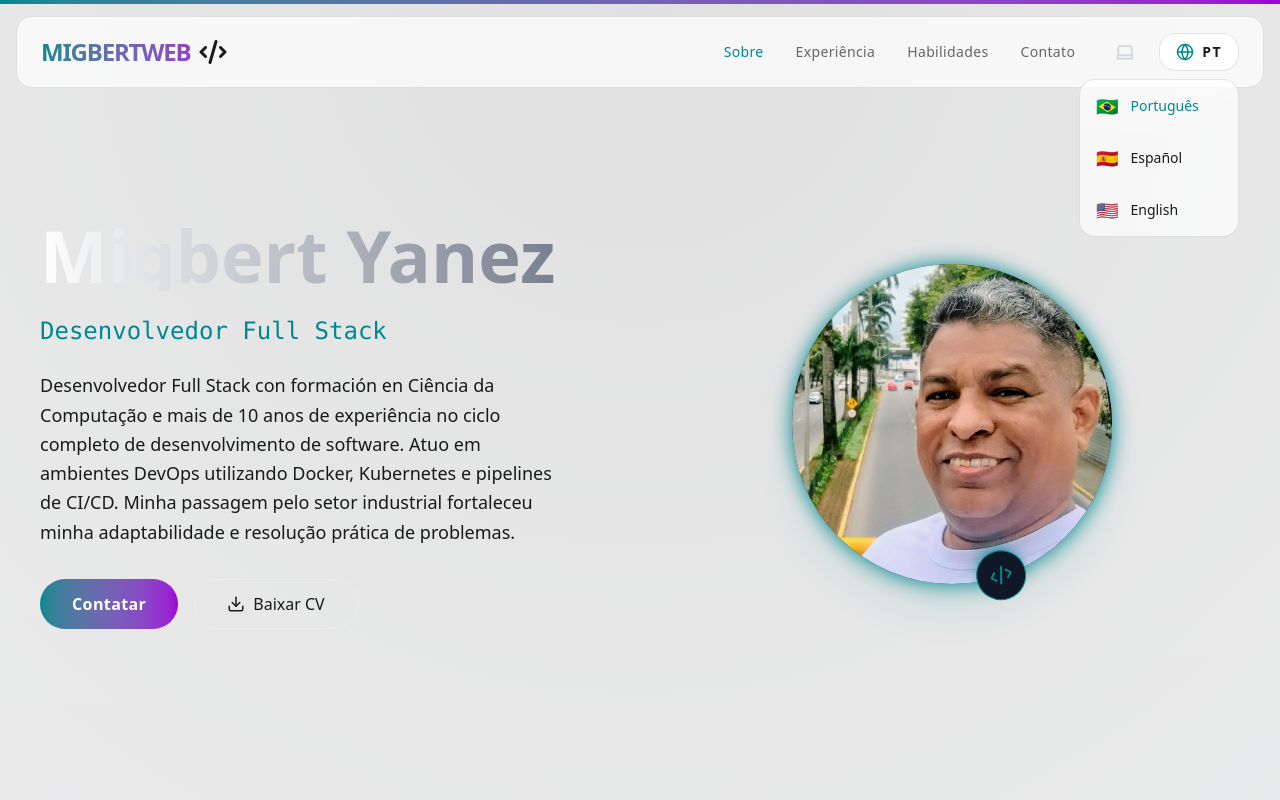
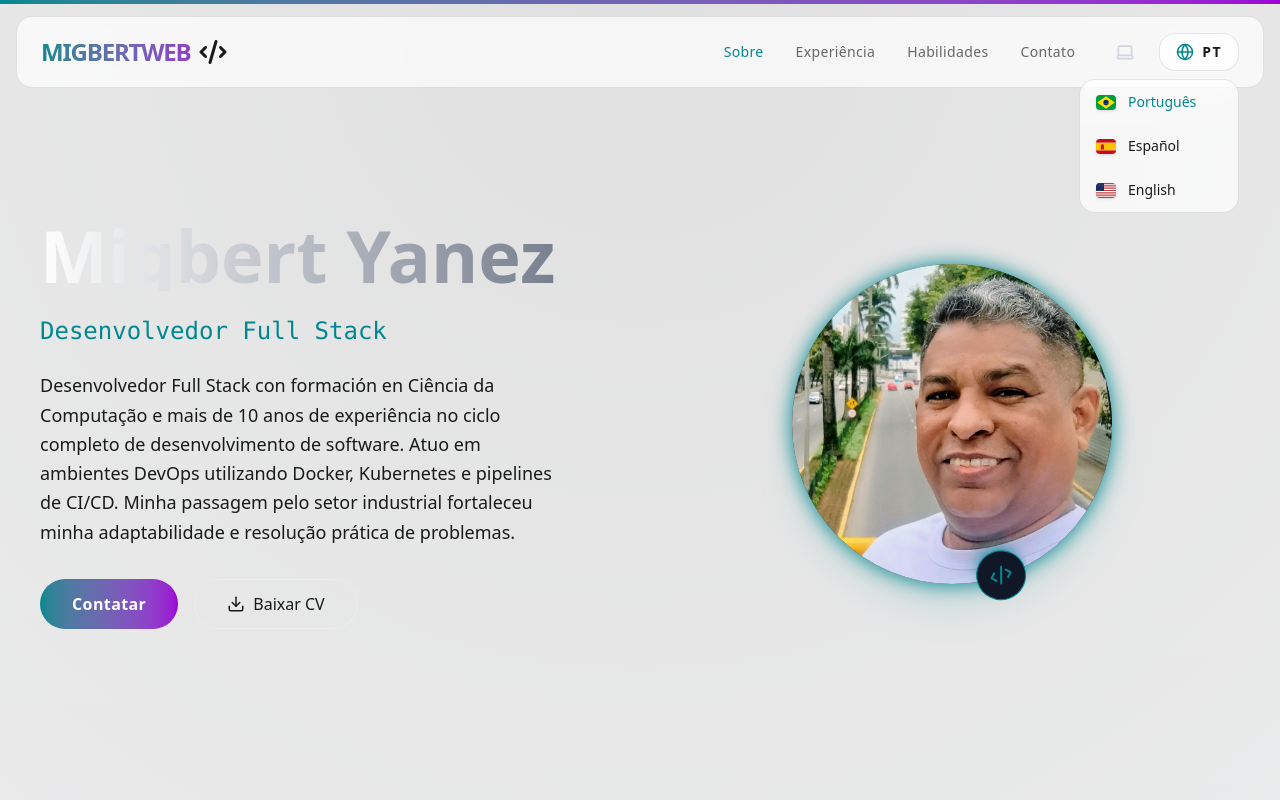
Before and after one commit to migbertweb/portafolio, a React (Vite) app: page / in a window 1280 px wide. Both pictures are taken after a click on the button "PT". Shown: the top 800 px of the page. Built offline with nearby package versions, Linux system fonts and the light colour scheme.

Commit message:
agregue iconos svg para las banderas de idioma

```diff
--- a/src/components/LanguageSelector.tsx
+++ b/src/components/LanguageSelector.tsx
@@ -3,10 +3,46 @@ import { useStore } from '../store/useStore';
 import { motion } from 'framer-motion';
 import { Globe } from 'lucide-react';
 
+const FlagBR = () => (
+  <svg viewBox="0 0 640 480" className="w-5 h-auto rounded-sm shadow-sm">
+    <g fillRule="evenodd" strokeWidth="1pt">
+      <path fill="#009c3b" d="M0 0h640v480H0z"/>
+      <path fill="#ffdf00" d="M320 40L40 240l280 200 280-200Z"/>
+      <circle cx="320" cy="240" r="85" fill="#002776"/>
+      <path fill="#fff" d="M239.5 258.4c41.3 35.5 119.5 11.5 156.4-15 4-2.8-5.3 11-13 16.5-35.4 25.4-106.3 31.7-143.4-1.5z"/>
+    </g>
+  </svg>
+);
+
+const FlagES = () => (
+  <svg viewBox="0 0 640 480" className="w-5 h-auto rounded-sm shadow-sm">
+    <path fill="#c60b1e" d="M0 0h640v120H0zm0 360h640v120H0z"/>
+    <path fill="#ffc400" d="M0 120h640v240H0z"/>
+    <g transform="scale(0.8) translate(70, 70)">
+      <path fill="#c60b1e" d="M125 150h120v200H125z"/>
+      <path fill="#ffc400" d="M185 150v200m-60-100h120" stroke="#fff" strokeWidth="2"/>
+    </g>
+  </svg>
+);
+
+const FlagUS = () => (
+  <svg viewBox="0 0 640 480" className="w-5 h-auto rounded-sm shadow-sm">
+    <path fill="#bd3d44" d="M0 0h640v480H0z"/>
+    <path fill="#fff" d="M0 36.9h640v37H0zm0 73.8h640v37H0zm0 73.9h640v37H0zm0 73.8h640v37H0zm0 73.9h640v37H0zm0 73.8h640v37H0z"/>
+    <path fill="#192f5d" d="M0 0h256v258.5H0z"/>
+    <g fill="#fff">
+        <circle cx="32" cy="24" r="5"/><circle cx="96" cy="24" r="5"/><circle cx="160" cy="24" r="5"/><circle cx="224" cy="24" r="5"/>
+        <circle cx="64" cy="48" r="5"/><circle cx="128" cy="48" r="5"/><circle cx="192" cy="48" r="5"/>
+        <circle cx="32" cy="72" r="5"/><circle cx="96" cy="72" r="5"/><circle cx="160" cy="72" r="5"/><circle cx="224" cy="72" r="5"/>
+        <circle cx="64" cy="96" r="5"/><circle cx="128" cy="96" r="5"/><circle cx="192" cy="96" r="5"/>
+    </g>
+  </svg>
+);
+
 const languages = [
-  { code: 'pt', label: 'Português', flag: '🇧🇷' },
-  { code: 'es', label: 'Español', flag: '🇪🇸' },
-  { code: 'en', label: 'English', flag: '🇺🇸' },
+  { code: 'pt', label: 'Português', flag: <FlagBR /> },
+  { code: 'es', label: 'Español', flag: <FlagES /> },
+  { code: 'en', label: 'English', flag: <FlagUS /> },
 ];
 
 export const LanguageSelector: React.FC = () => {
```
